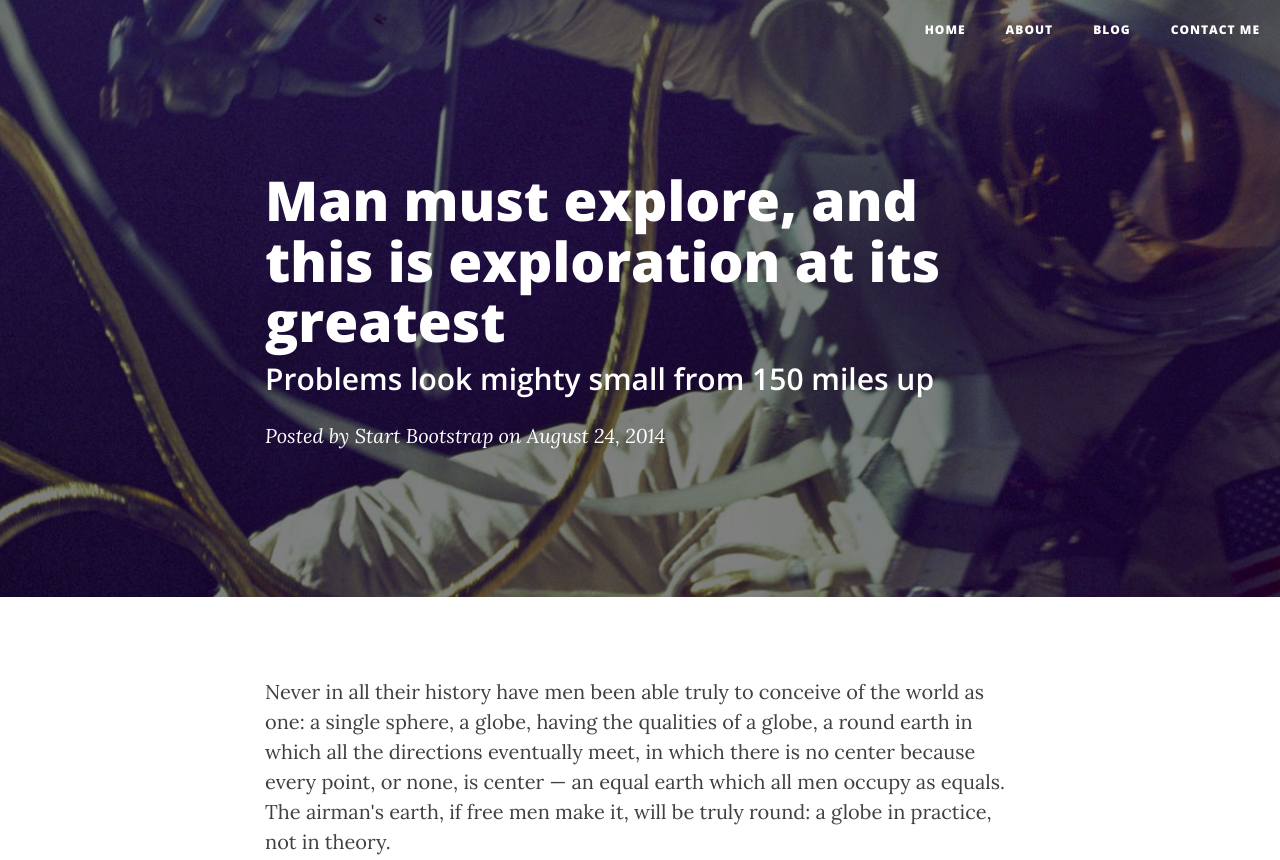
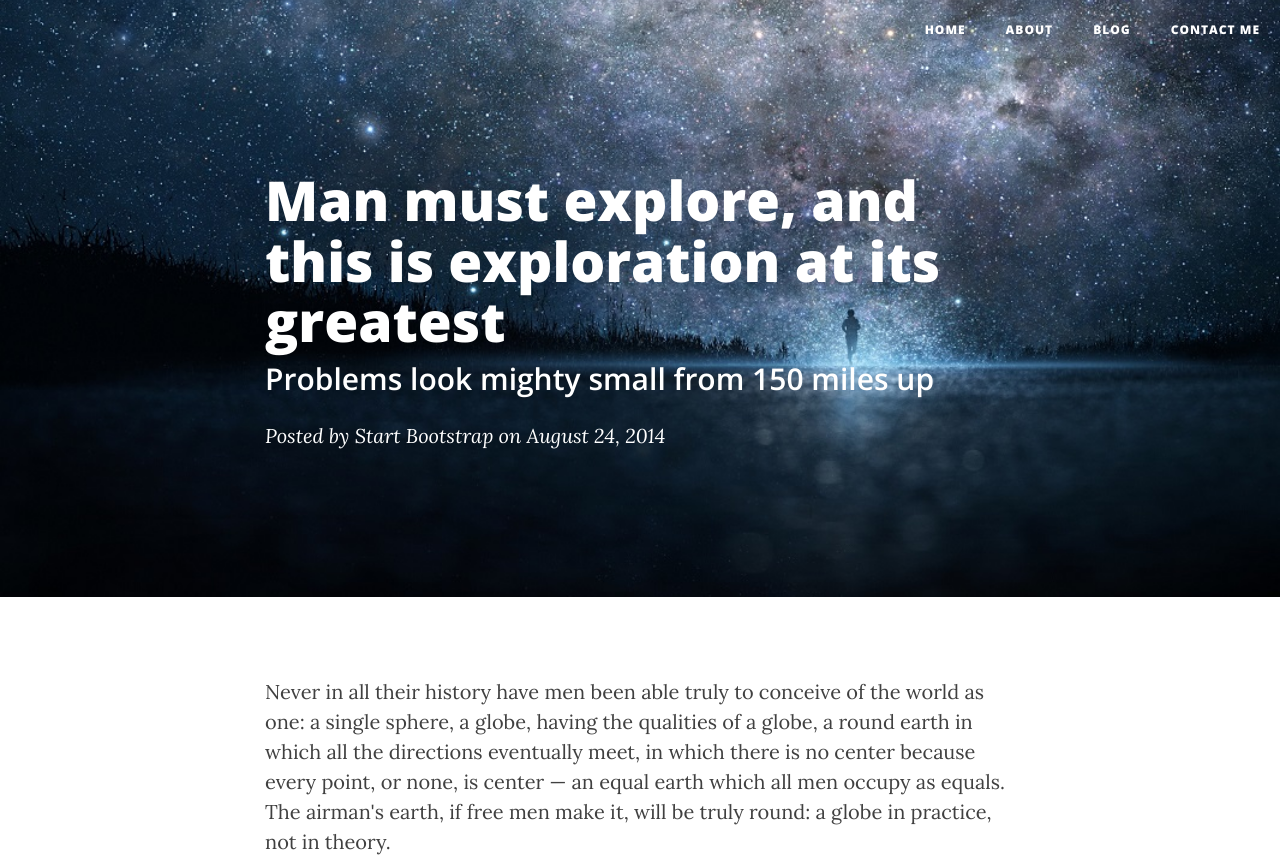
Before and after one commit to madmahadev/madmahadev.github.io, a plain HTML site: page post.html in a window 1280 px wide. Shown: the top 860 px of the page. Drawn offline with nearby package versions, Linux system fonts and the light colour scheme.

Commit message:
Change in background of blog post page

```diff
--- a/post.html
+++ b/post.html
@@ -72,7 +72,7 @@
 
     <!-- Page Header -->
     <!-- Set your background image for this header on the line below. -->
-    <header class="intro-header" style="background-image: url('img/post-bg.jpg')">
+    <header class="intro-header" style="background-image: url('img/star_art_sky%20Edited.jpg')">
         <div class="container">
             <div class="row">
                 <div class="col-lg-8 col-lg-offset-2 col-md-10 col-md-offset-1">
```
Also changed, not shown: img/star_art_sky Edited.jpg (added), 1 other file.
